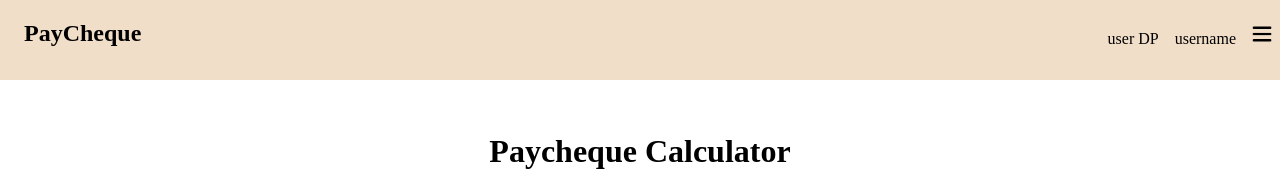
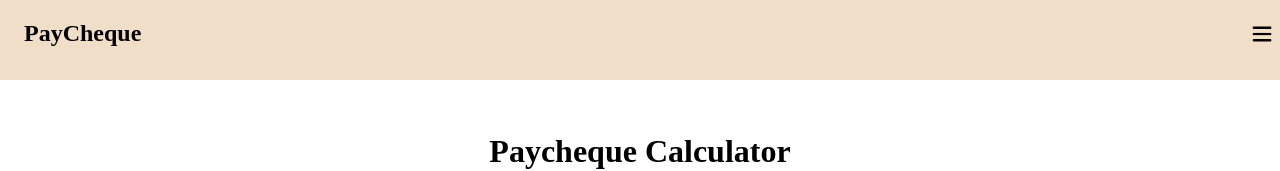
Before and after one commit to Jevaughn-W/Paycheque, a React (Create React App) app: page / in a window 1280 px wide. Shown: the top 171 px of the page. Built offline with nearby package versions, Linux system fonts and the light colour scheme.

Commit message:
Remove user and log in details

```diff
--- a/src/components/navigation/index.jsx
+++ b/src/components/navigation/index.jsx
@@ -7,15 +7,9 @@ export default function NavigationBar() {
     <nav className="navigation">
       <h2>PayCheque</h2>
       <ul>
-          <li>
-            user DP
-          </li>
-          <li>
-            username
-          </li>
-          <li>
-            <img alt="Hamburger-menu" src='images/hamburger-menu.png' width="20px" height="20px"/>
-          </li>
+        <li>
+          <img alt="Hamburger-menu" src='images/hamburger-menu.png' width="20px" height="20px"/>
+        </li>
       </ul>
     </nav>
   )
```
